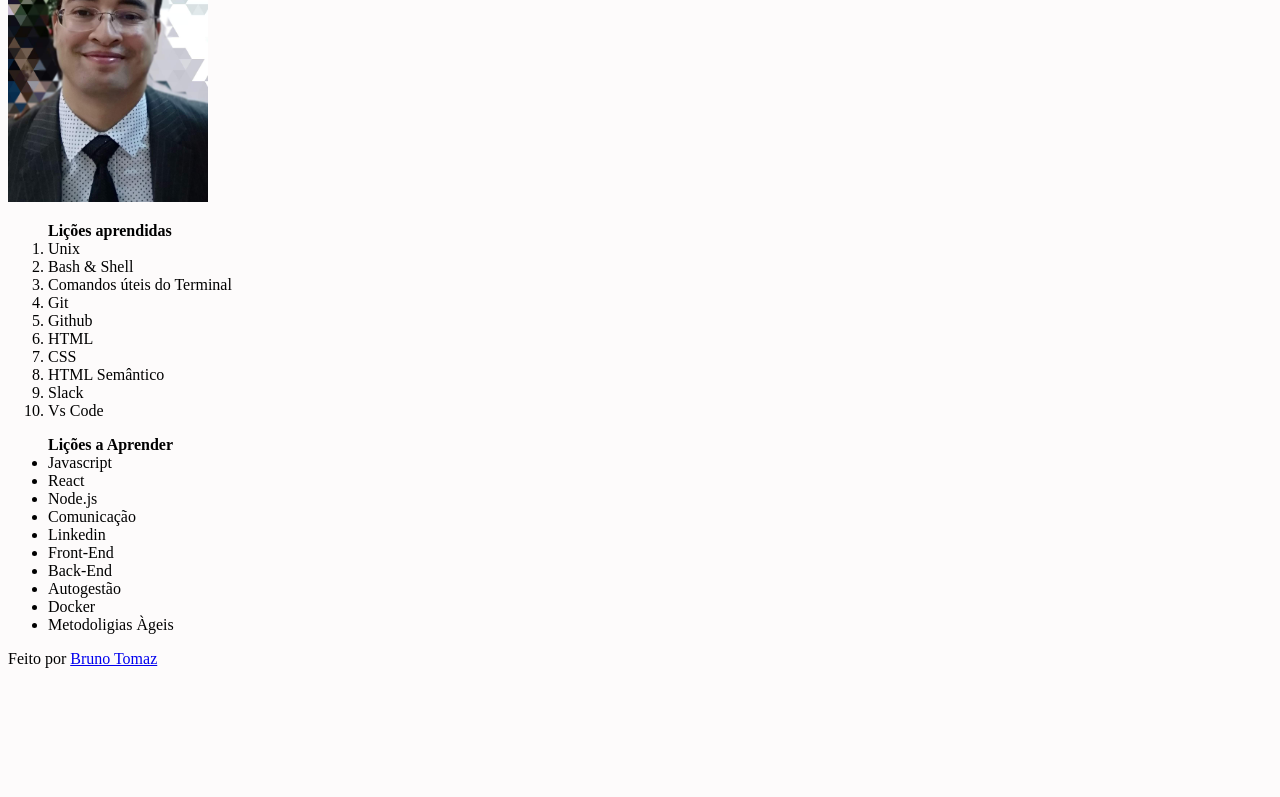
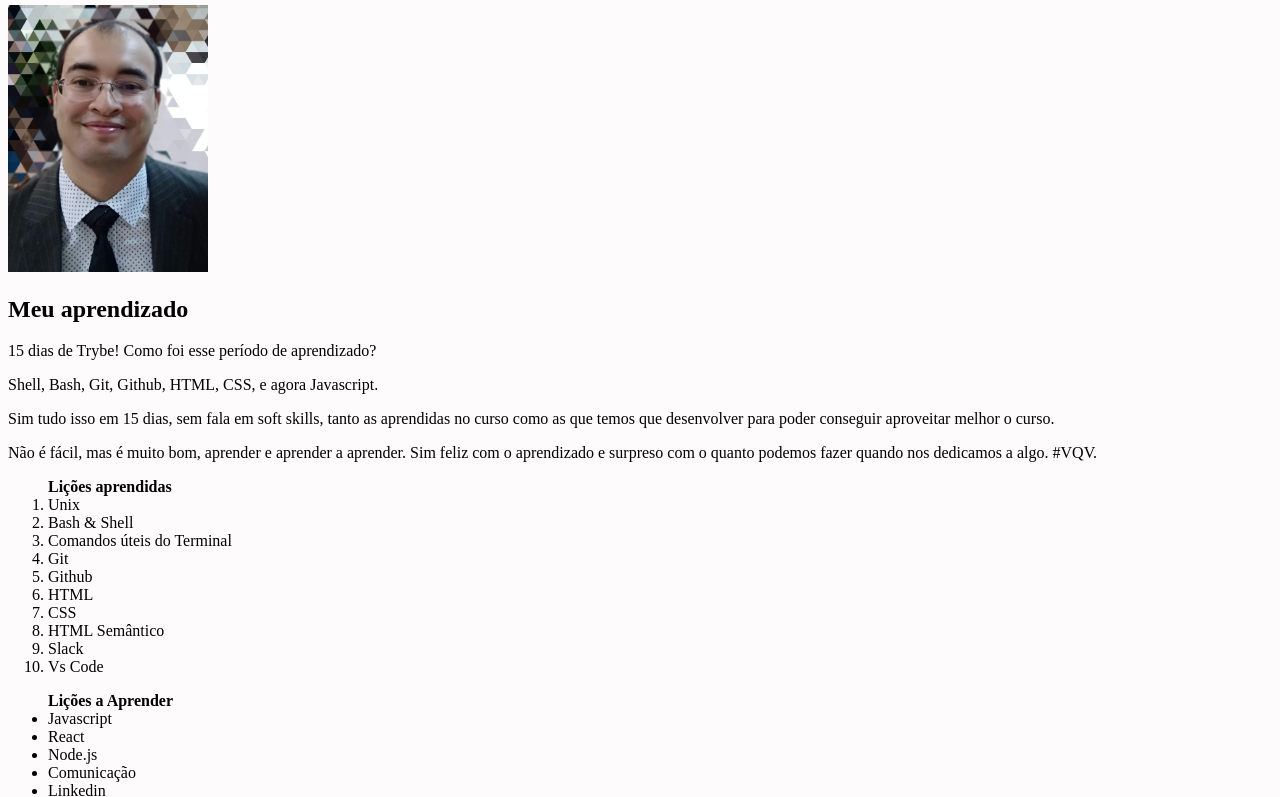
Before and after one commit to brunotomaz-dev/project-lessons-learned, a website: page index.html in a window 1280 px wide. Shown: the part 73-870 px from the top of the page. Before the commit the page ends 800 px from the top, so only its background shows below. Drawn offline with Linux system fonts and the light colour scheme.

Commit message:
Requisito 8 :rocket:

```diff
--- a/index.html
+++ b/index.html
@@ -16,6 +16,14 @@
     </header>
 
     <img src="/images/Bruno.jpg" alt="Foto de Bruno" id="minha_foto">
+
+    <article>
+        <h2>Meu aprendizado</h2>
+            <p>15 dias de Trybe! Como foi esse período de aprendizado?</p>
+            <p>Shell, Bash, Git, Github, HTML, CSS, e agora Javascript.</p>
+            <p>Sim tudo isso em 15 dias, sem fala em soft skills, tanto as aprendidas no curso como as que temos que desenvolver para poder conseguir aproveitar melhor o curso.</p>
+            <p>Não é fácil, mas é muito bom, aprender e aprender a aprender. Sim feliz com o aprendizado e surpreso com o quanto podemos fazer quando nos dedicamos a algo. #VQV.</p>
+    </article>
 
     <ol id="licoes_aprendidas"> <strong>Lições aprendidas</strong>
         <li>Unix</li>
--- a/style.css
+++ b/style.css
@@ -9,4 +9,5 @@ body {
 
 #minha_foto {
   width: 200px;
+  margin-top: 70px;
 }
```
